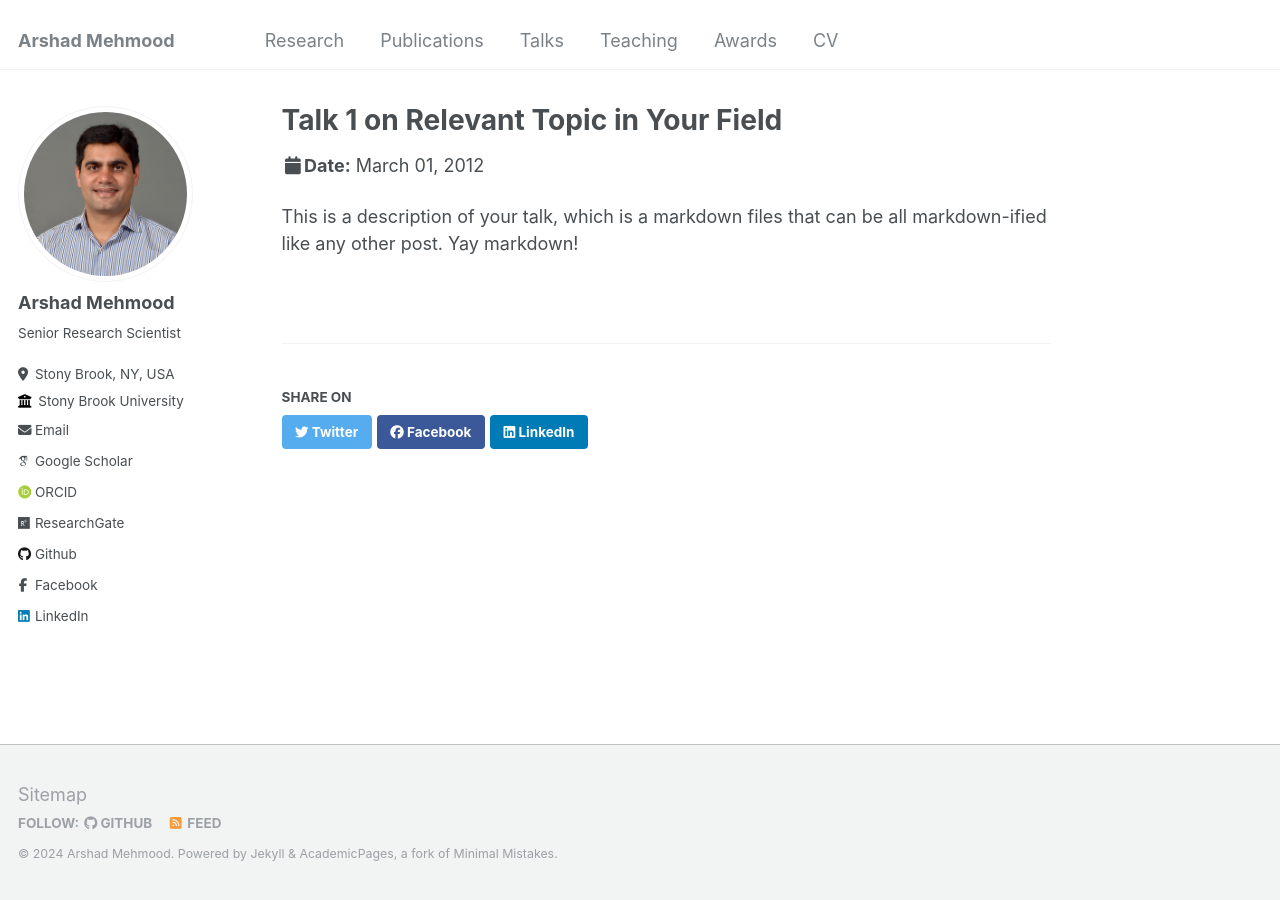
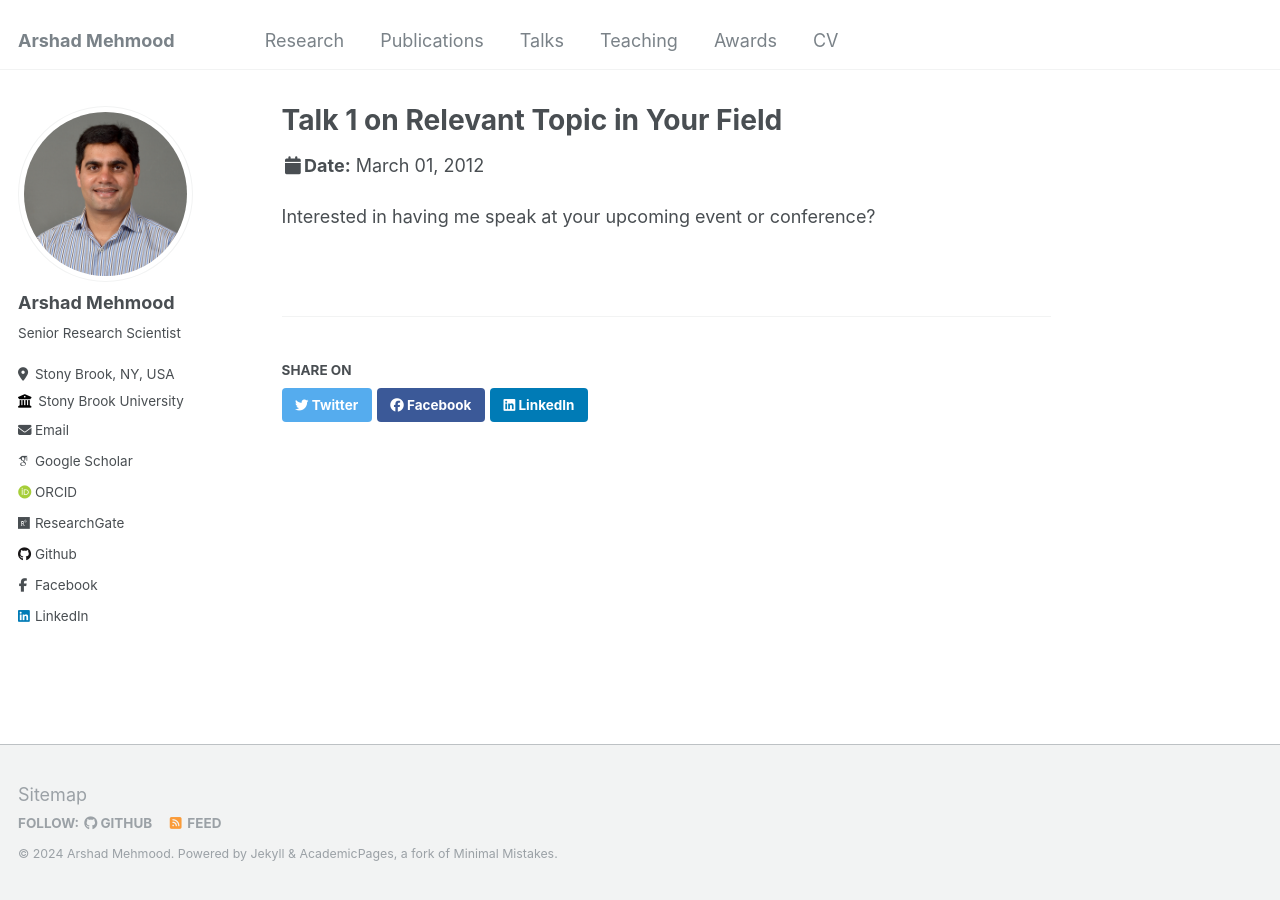
Before and after one commit to arshadmehmood118/arshadmehmood118.github.io, a Jekyll site: the page built from _talks/2012-03-01-talk-1.md, in a window 1280 px wide. Built offline with Jekyll 4.4.1, drawn with Linux system fonts in a browser that asks for light colours; some web fonts are replaced.

Commit message:
Update 2012-03-01-talk-1.md

```diff
--- a/_talks/2012-03-01-talk-1.md
+++ b/_talks/2012-03-01-talk-1.md
@@ -8,4 +8,4 @@ date: 2012-03-01
 location: "San Francisco, California"
 ---
 
-This is a description of your talk, which is a markdown files that can be all markdown-ified like any other post. Yay markdown!
+Interested in having me speak at your upcoming event or conference?
```
